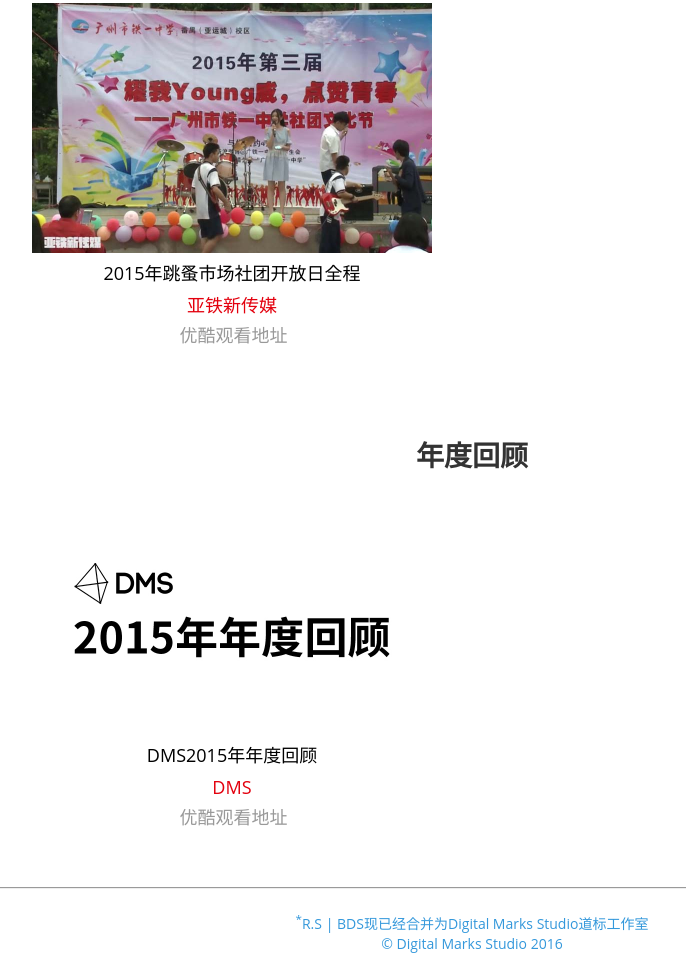
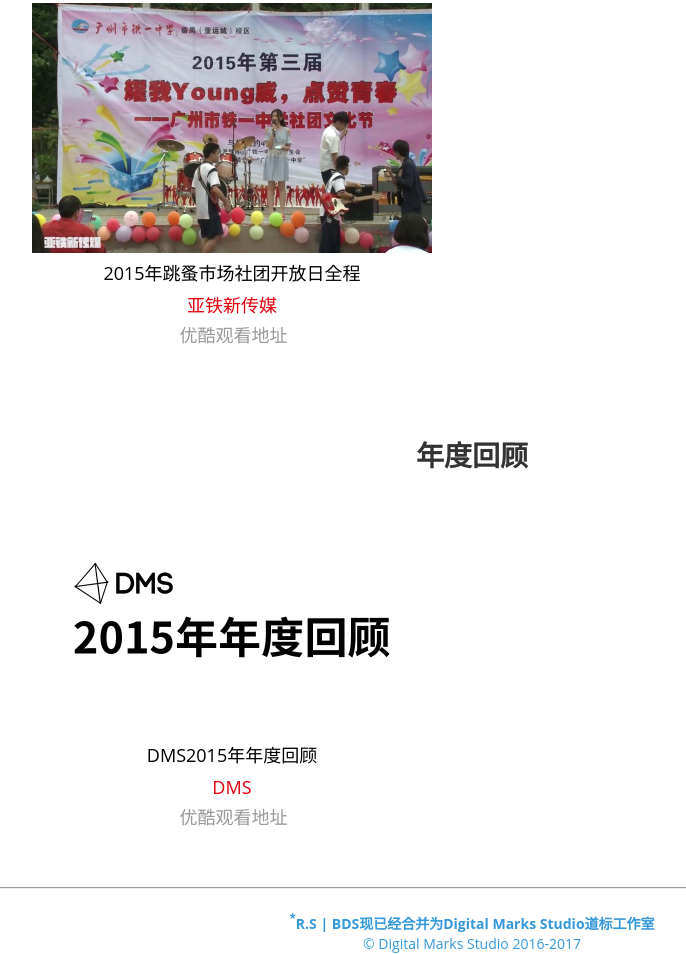
Before and after one commit to ecwu/videopages, a plain HTML site: page index.html in a window 1280 px wide. Shown: the part 3711-4665 px from the top of the page, without its empty margins (168-854 px from the left). Drawn offline with Linux system fonts and the light colour scheme; a script that the page names is missing.

Commit message:
Update index.html

```diff
--- a/index.html
+++ b/index.html
@@ -195,8 +195,8 @@
 					<br>
 					<hr/>
 					<br>
-					<a href="http://digitalmarks.top"><sup>*</sup>R.S | BDS现已经合并为Digital Marks Studio道标工作室</a>
-					<br><a href="http://digitalmarks.top">© Digital Marks Studio 2016</a>
+				<a href="http://digitalmarks.top"><b><sup>*</sup>R.S | BDS现已经合并为Digital Marks Studio道标工作室</b></a>
+					<br><a href="http://digitalmarks.top">© Digital Marks Studio 2016-2017</a>
 			</ul>
 		</div>
 	</div>
```
